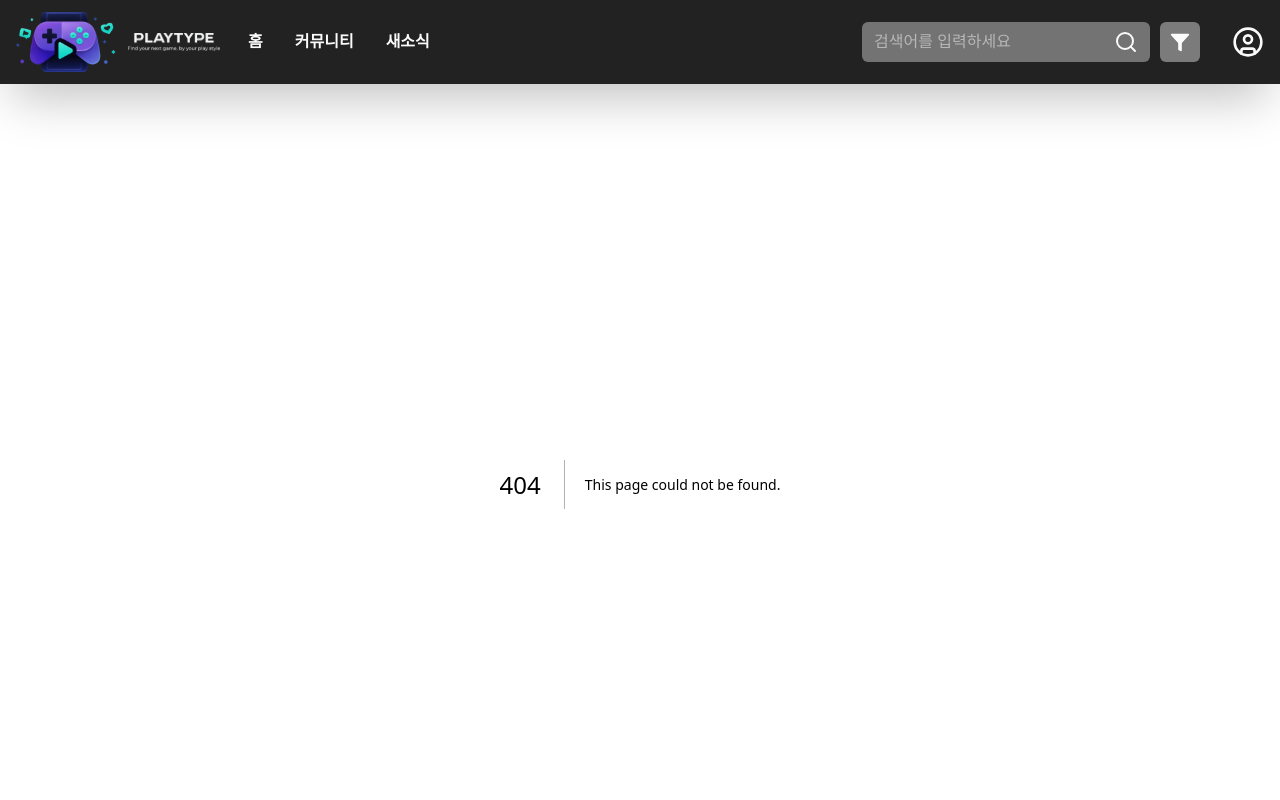
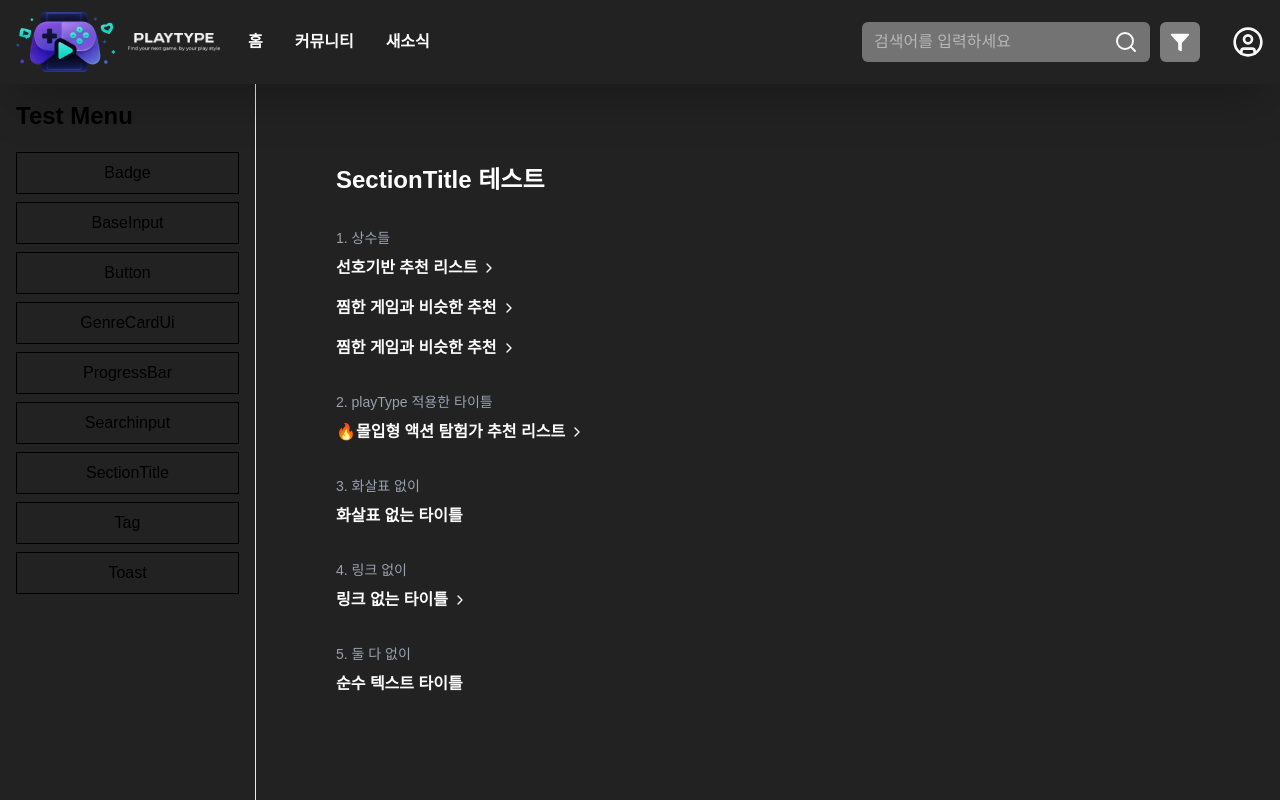
Before and after one commit to oz-union-14-team1/oz-union-fe-14-team1, a Next.js app: page /test/section-title in a window 1280 px wide. Before the commit this address had no page. Shown: the top 800 px of the page. Built offline with nearby package versions, Linux system fonts and the light colour scheme.

Commit message:
feat: section-title 컴포넌트 구현 (#61)
- SectionTitle 공통 컴포넌트 구현
- 섹션 타이틀 상수 파일 생성
- 컴포넌트 테스트 페이지 생성

```diff
--- /dev/null
+++ b/src/app/test/section-title/page.tsx
@@ -0,0 +1,45 @@
+import SectionTitle from '@/components/common/section-title/SectionTitle'
+import { SECTION_TITLES } from '@/constatns/sectionTitle'
+
+export default function SectionTitleTestPage() {
+  // 동적 타이틀 테스트용
+  const mockPlayType = '🔥몰입형 액션 탐험가'
+
+  return (
+    <div className="flex min-h-screen flex-col gap-8 bg-background p-10">
+      <h1 className="text-2xl font-bold text-white">SectionTitle 테스트</h1>
+
+      <section>
+        <p className="mb-2 text-sm text-gray-400">1. 상수들</p>
+        <div className="flex flex-col gap-4">
+          <SectionTitle {...SECTION_TITLES.RECOMMENDATION} />
+          <SectionTitle {...SECTION_TITLES.MYFAVORITES} />
+          <SectionTitle {...SECTION_TITLES.GENREGAME} />
+        </div>
+      </section>
+
+      <section>
+        <p className="mb-2 text-sm text-gray-400">2. playType 적용한 타이틀</p>
+        <SectionTitle
+          {...SECTION_TITLES.RECOMMENDATION}
+          title={`${mockPlayType} 추천 리스트`}
+        />
+      </section>
+
+      <section>
+        <p className="mb-2 text-sm text-gray-400">3. 화살표 없이</p>
+        <SectionTitle title="화살표 없는 타이틀" showArrow={false} />
+      </section>
+
+      <section>
+        <p className="mb-2 text-sm text-gray-400">4. 링크 없이</p>
+        <SectionTitle title="링크 없는 타이틀" />
+      </section>
+
+      <section>
+        <p className="mb-2 text-sm text-gray-400">5. 둘 다 없이</p>
+        <SectionTitle title="순수 텍스트 타이틀" showArrow={false} />
+      </section>
+    </div>
+  )
+}
--- /dev/null
+++ b/src/components/common/section-title/SectionTitle.tsx
@@ -0,0 +1,33 @@
+import { ChevronRight } from 'lucide-react'
+import Link from 'next/link'
+
+type SectionTitleProps = {
+  title: string
+  href?: string
+  showArrow?: boolean
+}
+
+export default function SectionTitle({
+  title,
+  href,
+  showArrow = true,
+}: SectionTitleProps) {
+  const content = (
+    <>
+      {title}
+      {showArrow && <ChevronRight size={16} />}
+    </>
+  )
+
+  return (
+    <h2 className="flex items-center gap-2 font-bold text-text-light">
+      {href ? (
+        <Link href={href} className="flex items-center gap-1 hover:underline">
+          {content}
+        </Link>
+      ) : (
+        <span className="flex items-center gap-1">{content}</span>
+      )}
+    </h2>
+  )
+}
--- /dev/null
+++ b/src/constatns/sectionTitle.ts
@@ -0,0 +1,18 @@
+export const SECTION_TITLES = {
+  NEW_RELEASE: {
+    title: '새로운 게임을 발견하세요',
+    href: '/games/new-release',
+  },
+  RECOMMENDATION: {
+    title: '선호기반 추천 리스트',
+    href: 'games/recommend',
+  },
+  MYFAVORITES: {
+    title: '찜한 게임과 비슷한 추천',
+    href: '/games/my-favorites',
+  },
+  GENREGAME: {
+    title: '찜한 게임과 비슷한 추천',
+    href: '/games/genre',
+  },
+} as const
```
